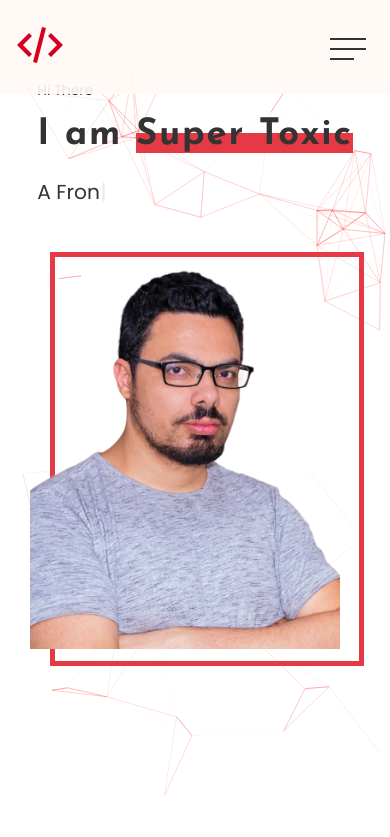
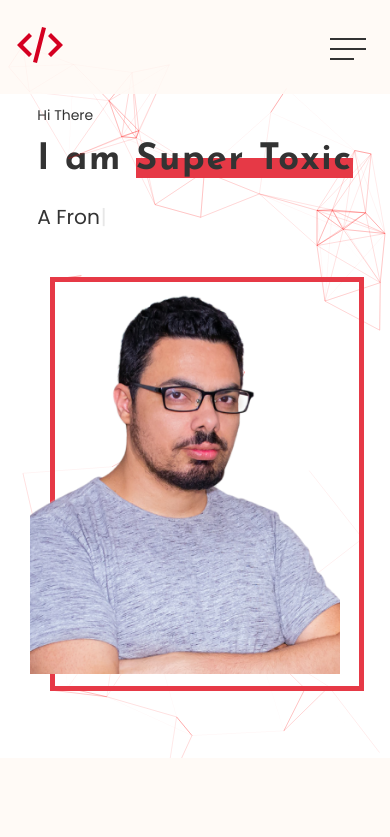
Before and after one commit to Yelkira/StyledPortfolio, a React app: page / in a window 390 px wide. Shown: the top 837 px of the page. Built offline with nearby package versions, Linux system fonts and the light colour scheme.

Commit message:
change bg color on mobile menu

```diff
--- a/src/layout/header/headerMenu/HeaderMenu_styles.ts
+++ b/src/layout/header/headerMenu/HeaderMenu_styles.ts
@@ -127,7 +127,7 @@ const MobileMenuPopup = styled.div<{ isOpen: boolean }>`
   right: 0;
   bottom: 0;
   z-index: 9999999;
-  background-color: ${theme.colors.mobileMenuPopUpBgColor};
+  background-color: rgba(255, 250, 246, 0.8);
   display: flex;
   justify-content: center;
   align-items: center;
@@ -142,6 +142,7 @@ const MobileMenuPopup = styled.div<{ isOpen: boolean }>`
     flex-direction: column;
     transition: 1s ease-in-out;;
   }
+
   ${props => props.isOpen && css<{ isOpen: boolean }>`
     transform: translateY(0);
     & ul {
--- a/src/layout/sections/main/Main.tsx
+++ b/src/layout/sections/main/Main.tsx
@@ -12,7 +12,7 @@ export const Main = () => {
         <S.StyledMain id={'home'}>
             <Container>
                 <FlexContainer wrap={"wrap"} align={"center"} justify={"space-around"}>
-                    <div>
+                    <S.TextWrapper>
                         <S.SmallText>Hi There</S.SmallText>
                         <S.Name>I am <span>Super Toxic</span></S.Name>
                         <S.MainTitle>
@@ -26,7 +26,7 @@ export const Main = () => {
                                 }}
                             />}
                         </S.MainTitle>
-                    </div>
+                    </S.TextWrapper>
                     <Tilt className="parallax-effect-img"
                           tiltMaxAngleX={40}
                           tiltMaxAngleY={40}
--- a/src/layout/sections/main/Main_styles.ts
+++ b/src/layout/sections/main/Main_styles.ts
@@ -4,6 +4,9 @@ import {theme} from "../../../styles/Theme";
 
 const StyledMain = styled.section`
   min-height: 100vh;
+  @media ${theme.media.mobile} {
+    min-height: 75vh;
+  }
 `
 
 const Photo = styled.img`
@@ -15,6 +18,9 @@ const Photo = styled.img`
     width: 310px;
     height: 380px;
   }
+`
+const  TextWrapper = styled.div`
+margin-top: 25px;
 `
 const MainTitle = styled.h1`
   ${font({
@@ -89,6 +95,7 @@ export const S = {
     MainTitle,
     Name,
     SmallText,
-    PhotoWrapper
+    PhotoWrapper,
+    TextWrapper
 
 }
```
